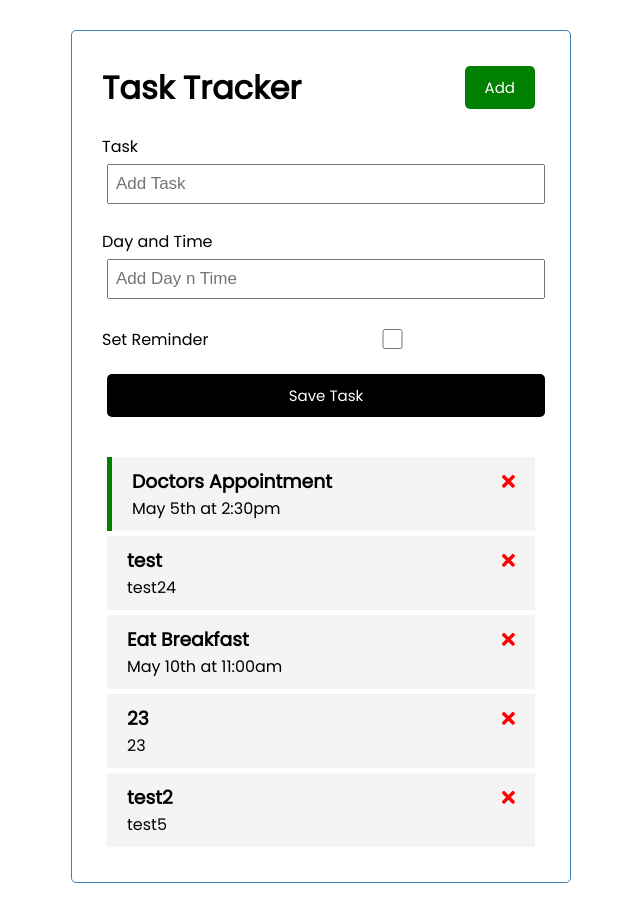
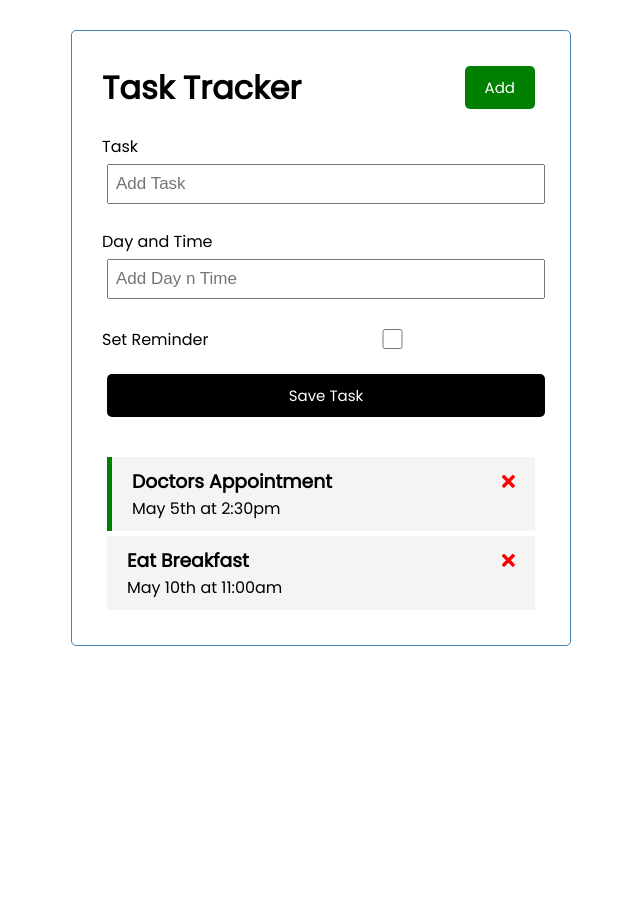
Before and after one commit to LordBurtz/ang-crash, an Angular app: page / in a window 1280 px wide. Shown: the whole page, without its empty margins (319-959 px from the left). After the commit the page ends 800 px from the top, so only its background shows below. Built offline with nearby package versions, Linux system fonts and the light colour scheme; data requests are answered from the project's data file.

Commit message:
nice fix for tasks cant be delted

```diff
--- a/db.json
+++ b/db.json
@@ -7,28 +7,10 @@
       "reminder": true
     },
     {
-      "text": "test",
-      "day": "test24",
-      "reminder": false,
-      "id": 5
-    },
-    {
       "text": "Eat Breakfast",
       "day": "May 10th at 11:00am",
       "reminder": false,
       "id": 6
-    },
-    {
-      "text": "23",
-      "day": "23",
-      "reminder": false,
-      "id": 7
-    },
-    {
-      "text": "test2",
-      "day": "test5",
-      "reminder": false,
-      "id": 8
     }
   ]
 }
--- a/src/app/components/tasks/tasks.component.ts
+++ b/src/app/components/tasks/tasks.component.ts
@@ -13,7 +13,7 @@ export class TasksComponent implements OnInit {
   constructor(private taskservice: TaskService) { }
 
   ngOnInit(): void {
-    this.taskservice.getTasks().subscribe((tasks) => this.tasks = tasks)
+    this.updateTasks();
   }
 
   deleteTask(task: Task) {
@@ -25,11 +25,23 @@ export class TasksComponent implements OnInit {
     task.reminder = !task.reminder;
     this.taskservice.updateTaskReminder(task).subscribe()
   }
-  //1.15
 
-  addTask(task: Task) {
-    this.taskservice.addTask(task).subscribe((tasks) => (this.tasks.push(task)))
-    this.tasks = [];
-    this.taskservice.getTasks().subscribe((tasks) => this.tasks = tasks)
-  }
+    addTask(task: Task) {
+      this.taskservice.addTask(task).subscribe(
+         error => {
+        console.log(error);
+      },
+       response => {
+        console.log(response);
+      },
+       () => {
+        console.log('Complete');
+        this.updateTasks();
+      })
+      this.updateTasks();
+    }
+
+    updateTasks() {
+      this.taskservice.getTasks().subscribe((tasks) => this.tasks = tasks)
+    }
 }
```
